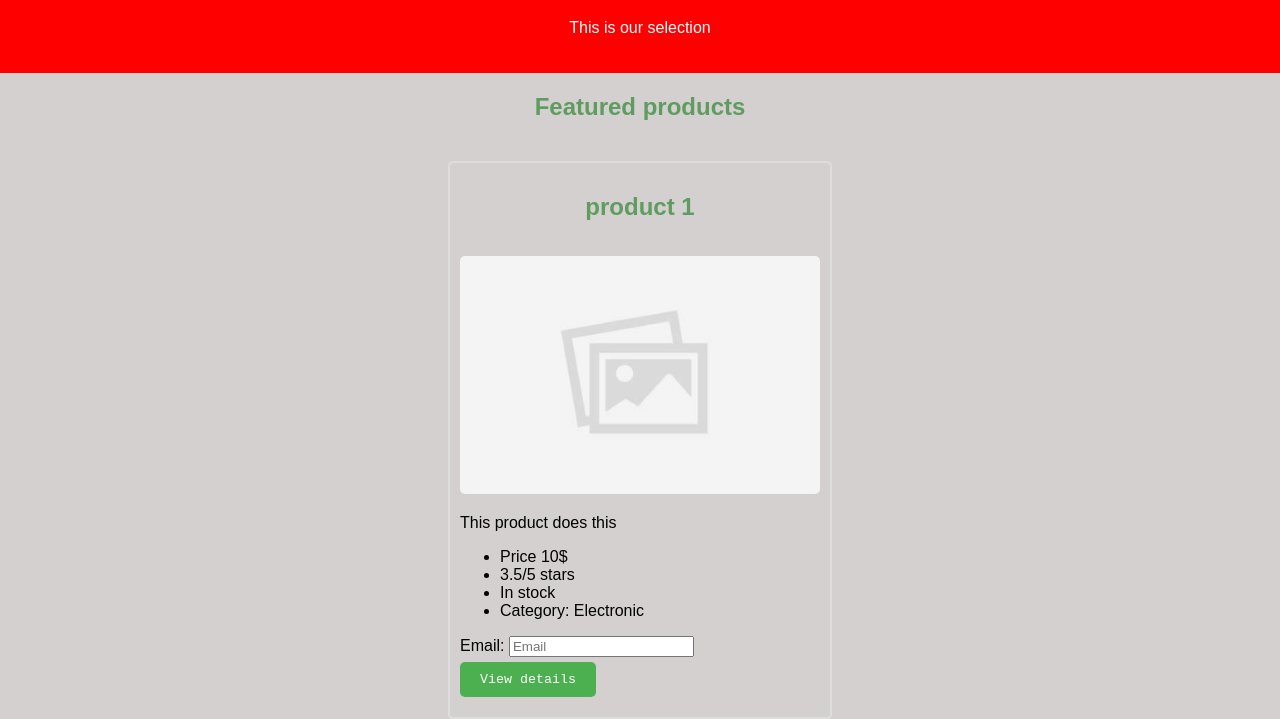
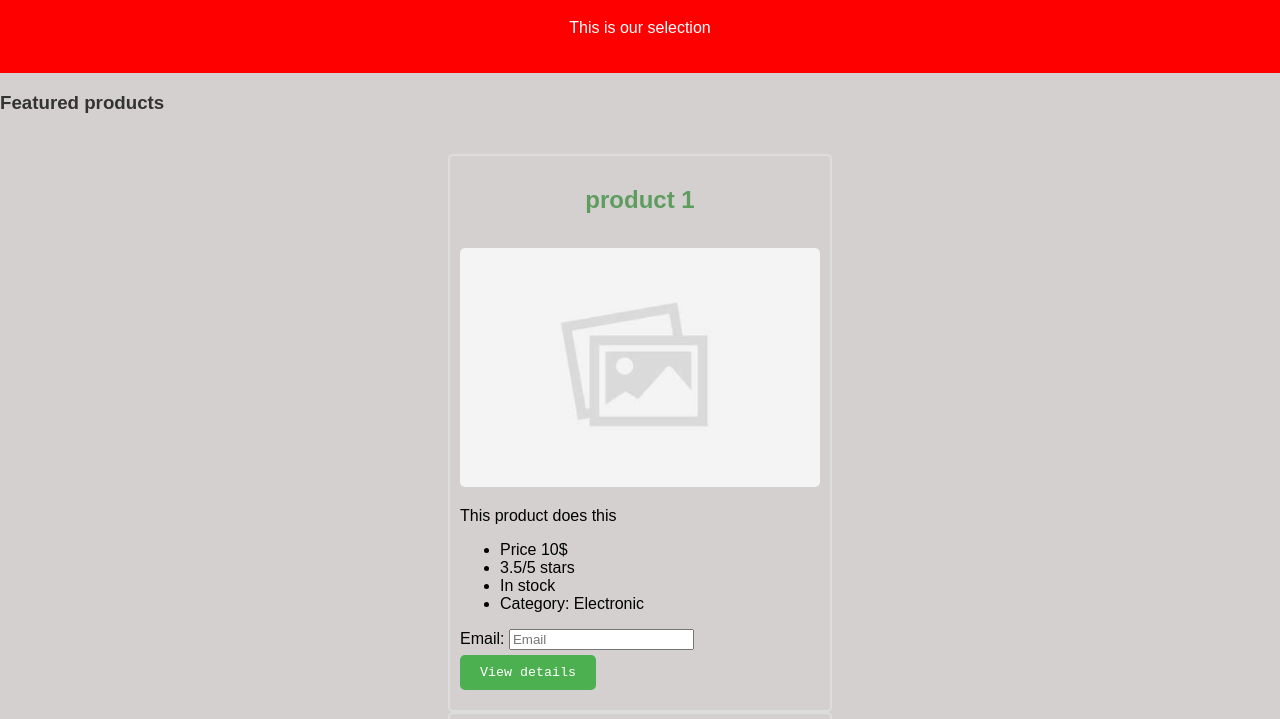
Before and after one commit to Osvaldbp/Application, a plain HTML site: page index.html in a window 1280 px wide. Shown: the part 81-800 px from the top of the page. Drawn offline with Linux system fonts and the light colour scheme.

Commit message:
Update index.html

```diff
--- a/index.html
+++ b/index.html
@@ -12,7 +12,7 @@
             <p>This is our selection</p>
         </header>
 
-        <h2>Featured products</h2>
+        <h3>Featured products</h3>
 
         <main>
             <section id="products">
```
